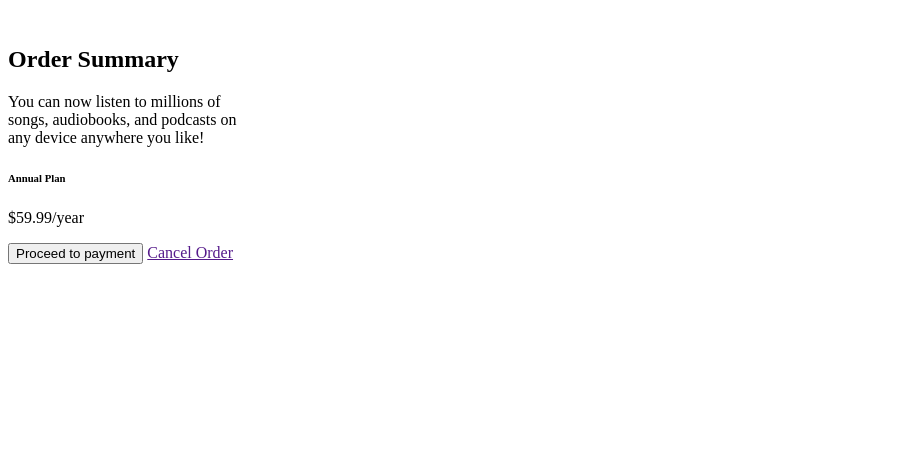
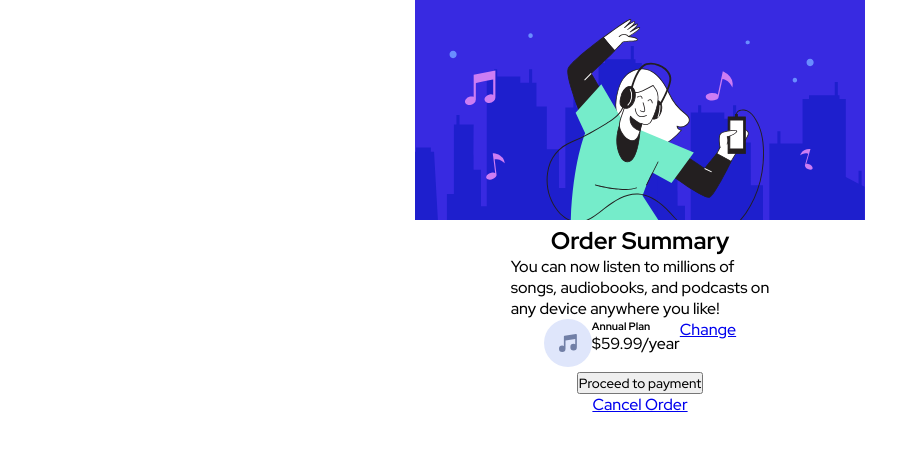
Before and after one commit to Everezze/Order_Summary-component, a plain HTML site: page index.html in a window 1280 px wide. Shown: the whole page, without its empty margins (0-920 px from the left). Drawn offline with Linux system fonts and the light colour scheme.

Commit message:
structure done, styles in progress

```diff
--- a/index.html
+++ b/index.html
@@ -4,15 +4,21 @@
   <meta charset="UTF-8">
   <meta http-equiv="X-UA-Compatible" content="IE=edge">
   <meta name="viewport" content="width=device-width, initial-scale=1.0">
+  <link rel="preconnect" href="https://fonts.googleapis.com">
+  <link rel="preconnect" href="https://fonts.gstatic.com" crossorigin>
+  <link href="https://fonts.googleapis.com/css2?family=Red+Hat+Display:wght@500;700;900&display=swap" rel="stylesheet">
+  <link rel="stylesheet" href="style.css">
   <title>Order Summary Component</title>
 </head>
 
 <body>
 
+  <main>
+
     <article>
 
       <aside>
-      <img src="" alt="">
+        <img src="./images/illustration-hero.svg" alt="">
       </aside>
 
       <h2>Order Summary</h2>
@@ -23,20 +29,26 @@
       <section>
 
         <div>
-        <div></div>
+          <img src="./images/icon-music.svg" alt="">
+        </div>
 
         <div>
           <h6>Annual Plan</h6>
           <p>$59.99/year</p>
         </div>
+
+        <div>
+          <a href="#">Change</a>
         </div>
 
       </section>
 
       <button>Proceed to payment</button>
-    <a href="">Cancel Order</a>
+      <a href="#">Cancel Order</a>
 
     </article>
 
+  </main>
+
 </body>
 </html>
--- /dev/null
+++ b/style.css
@@ -0,0 +1,16 @@
+*{
+    padding: 0;
+    margin: 0;
+    box-sizing: border-box;
+    font-family: 'Red Hat Display', sans-serif;
+}
+
+article{
+    display: flex;
+    flex-direction: column;
+    align-items: center;
+}
+
+section{
+    display: flex;
+}
```
Lines whose indentation alone changed are shown as unchanged.
